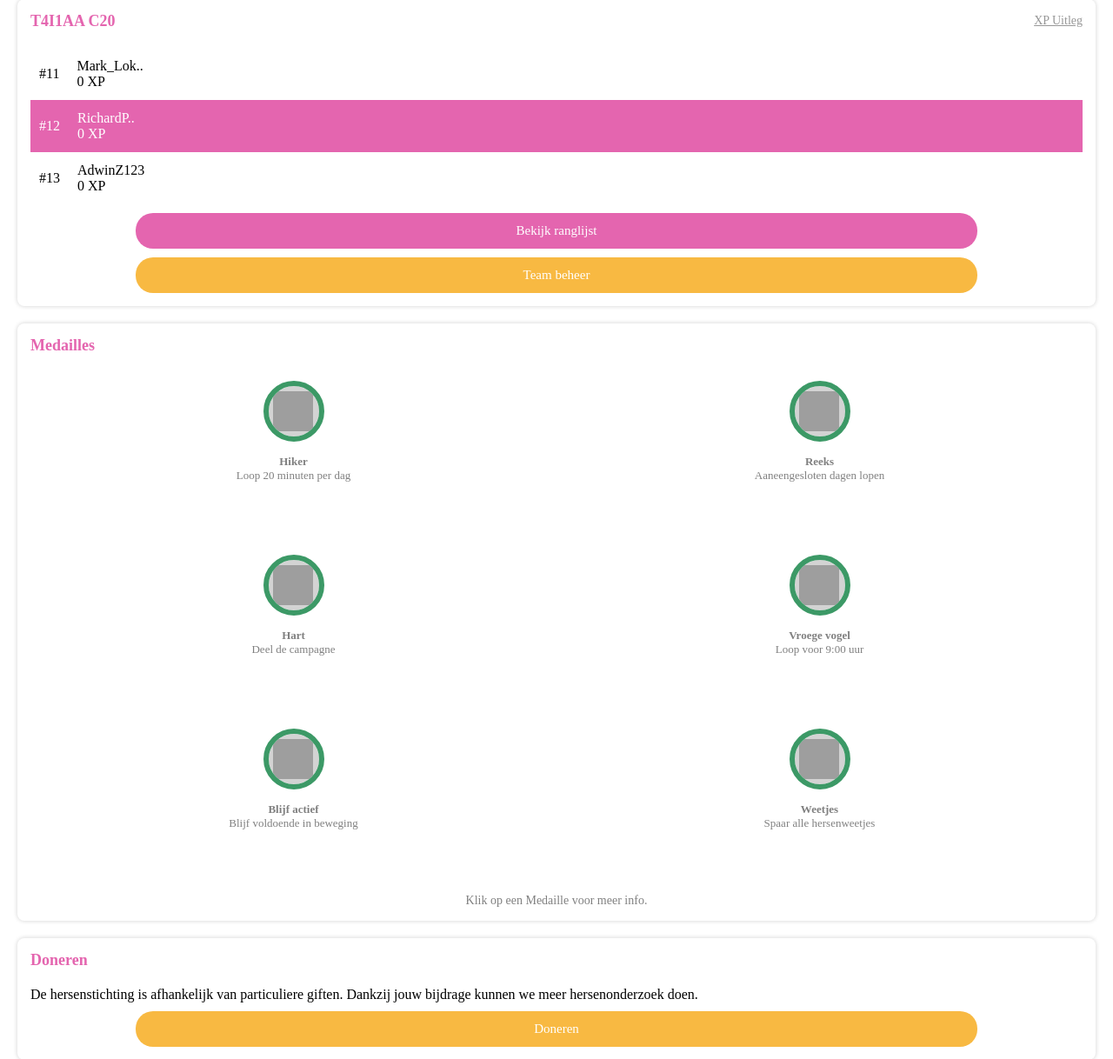
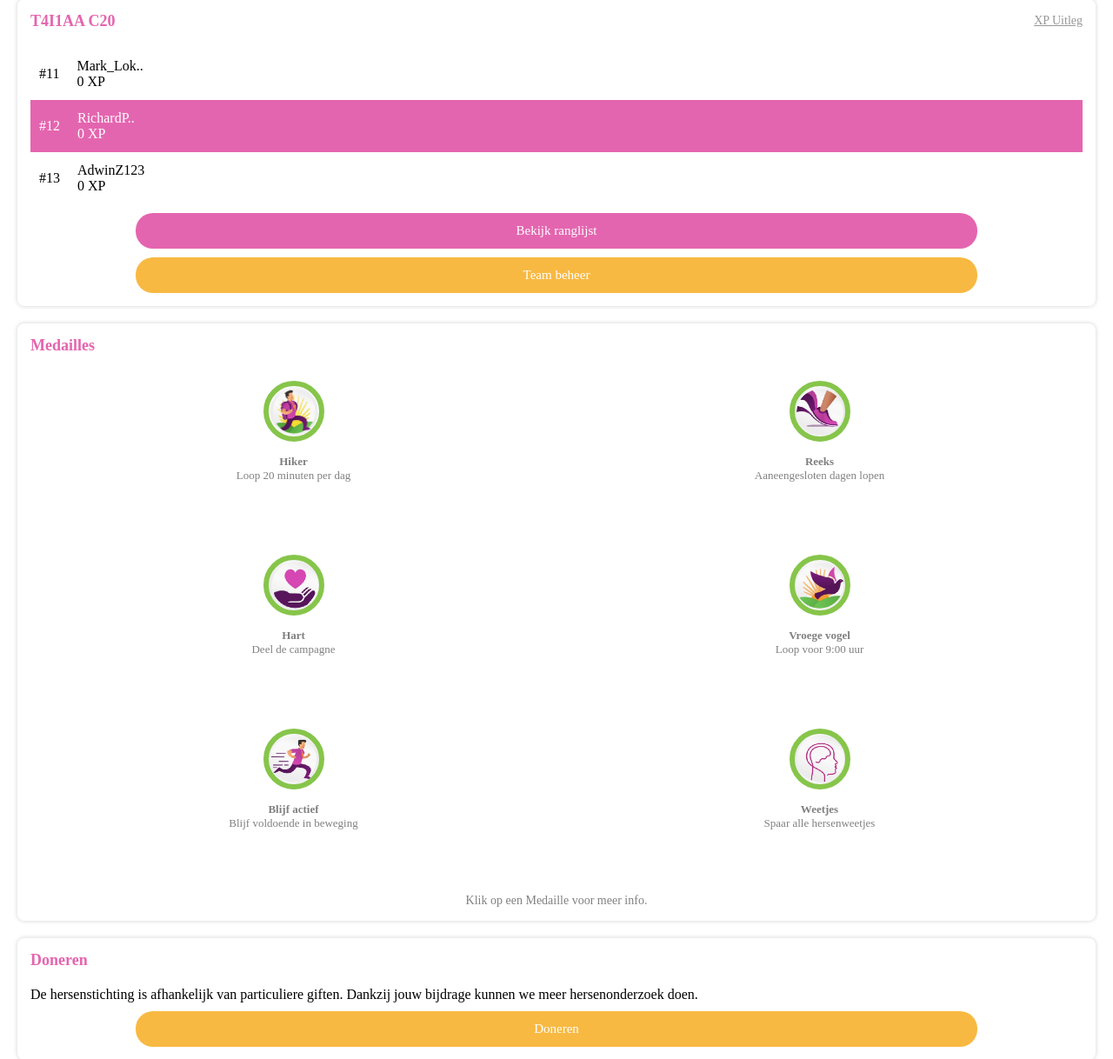
Before and after one commit to RichardPo/Hoornbeeck, a PHP site: page / in a window 1280 px wide. Shown: the part 424-1642 px from the top of the page at 87% size. Run offline with PHP 8.4, Linux system fonts and the light colour scheme; grey boxes are pictures that could not be loaded.

Commit message:
Add ommetje.php and replace medal icons

```diff
--- a/PRGF/Periode 3/Ommetje/index.php
+++ b/PRGF/Periode 3/Ommetje/index.php
@@ -64,54 +64,54 @@
                     <div class="block-main">
                         <div class="medaille" id="Hiker">
                             <div class="medal">
-                                <div class="icon" style="background-image: url(https://www.svgrepo.com/show/251868/hiker-walk.svg);"></div>
+                                <div class="icon" style="background-image: url(src/pictures/Hiker.png);"></div>
                                 <svg class="progress-ring" width="100%" height="100%">
-                                    <circle class="progress-ring__circle" stroke="#3c9966" stroke-width="6" fill="transparent" r="calc(50% - 3px)" cx="50%" cy="50%"/>
+                                    <circle class="progress-ring__circle" stroke="#86c54a" stroke-width="6" fill="transparent" r="calc(50% - 3px)" cx="50%" cy="50%"/>
                                 </svg>
                             </div>
                             <div class="medaille-text"><b>Hiker</b><br>Loop 20 minuten per dag</div>
                         </div>
                         <div class="medaille" id="Reeks">
                             <div class="medal">
-                                <div class="icon" style="background-image: url(https://cdn1.iconfinder.com/data/icons/unigrid-phantom-culture/60/009_021_foot_walk_allowed_shoe-512.png);"></div>
+                                <div class="icon" style="background-image: url(src/pictures/Reeks.png);"></div>
                                 <svg class="progress-ring" width="100%" height="100%">
-                                    <circle class="progress-ring__circle" stroke="#3c9966" stroke-width="6" fill="transparent" r="calc(50% - 3px)" cx="50%" cy="50%"/>
+                                    <circle class="progress-ring__circle" stroke="#86c54a" stroke-width="6" fill="transparent" r="calc(50% - 3px)" cx="50%" cy="50%"/>
                                 </svg>
                             </div>
                             <div class="medaille-text"><b>Reeks</b><br>Aaneengesloten dagen lopen</div>
                         </div>
                         <div class="medaille" id="Hart">
                             <div class="medal">
-                                <div class="icon" style="background-image: url(https://purepng.com/public/uploads/large/heart-icon-y1k.png);"></div>
+                                <div class="icon" style="background-image: url(src/pictures/Hart.png);"></div>
                                 <svg class="progress-ring" width="100%" height="100%">
-                                    <circle class="progress-ring__circle" stroke="#3c9966" stroke-width="6" fill="transparent" r="calc(50% - 3px)" cx="50%" cy="50%"/>
+                                    <circle class="progress-ring__circle" stroke="#86c54a" stroke-width="6" fill="transparent" r="calc(50% - 3px)" cx="50%" cy="50%"/>
                                 </svg>
                             </div>
                             <div class="medaille-text"><b>Hart</b><br>Deel de campagne</div>
                         </div>
                         <div class="medaille" id="VroegeVogel">
                             <div class="medal">
-                                <div class="icon" style="background-image: url(https://www.pngkey.com/png/full/251-2518897_clip-art-flying-bird-transparent-background-dove-clipart.png);"></div>
+                                <div class="icon" style="background-image: url(src/pictures/VroegeVogel.png);"></div>
                                 <svg class="progress-ring" width="100%" height="100%">
-                                    <circle class="progress-ring__circle" stroke="#3c9966" stroke-width="6" fill="transparent" r="calc(50% - 3px)" cx="50%" cy="50%"/>
+                                    <circle class="progress-ring__circle" stroke="#86c54a" stroke-width="6" fill="transparent" r="calc(50% - 3px)" cx="50%" cy="50%"/>
                                 </svg>
                             </div>
                             <div class="medaille-text"><b>Vroege vogel</b><br>Loop voor 9:00 uur</div>
                         </div>
                         <div class="medaille" id="BlijfActief">
                             <div class="medal">
-                                <div class="icon" style="background-image: url(https://upload.wikimedia.org/wikipedia/commons/f/fa/Run_icon.png);"></div>
+                                <div class="icon" style="background-image: url(src/pictures/BlijfActief.png);"></div>
                                 <svg class="progress-ring" width="100%" height="100%">
-                                    <circle class="progress-ring__circle" stroke="#3c9966" stroke-width="6" fill="transparent" r="calc(50% - 3px)" cx="50%" cy="50%"/>
+                                    <circle class="progress-ring__circle" stroke="#86c54a" stroke-width="6" fill="transparent" r="calc(50% - 3px)" cx="50%" cy="50%"/>
                                 </svg>
                             </div>
                             <div class="medaille-text"><b>Blijf actief</b><br>Blijf voldoende in beweging</div>
                         </div>
                         <div class="medaille" id="Weetjes">
                             <div class="medal">
-                                <div class="icon" style="background-image: url(https://iconfair.com/wp-content/uploads/2020/08/1-55.png);"></div>
+                                <div class="icon" style="background-image: url(src/pictures/Weetjes.png);"></div>
                                 <svg class="progress-ring" width="100%" height="100%">
-                                    <circle class="progress-ring__circle" stroke="#3c9966" stroke-width="6" fill="transparent" r="calc(50% - 3px)" cx="50%" cy="50%"/>
+                                    <circle class="progress-ring__circle" stroke="#86c54a" stroke-width="6" fill="transparent" r="calc(50% - 3px)" cx="50%" cy="50%"/>
                                 </svg>
                             </div>
                             <div class="medaille-text"><b>Weetjes</b><br>Spaar alle hersenweetjes</div>
--- a/PRGF/Periode 3/Ommetje/ommetje.php
+++ b/PRGF/Periode 3/Ommetje/ommetje.php
@@ -35,6 +35,6 @@
             </div>
         </div>
 
-        <script src="src/js/counter.js"></script>
+        <script src="src/js/counter.js?time=<?= time(); ?>"></script>
     </body>
 </html>
--- a/PRGF/Periode 3/Ommetje/src/css/style.css
+++ b/PRGF/Periode 3/Ommetje/src/css/style.css
@@ -245,7 +245,7 @@ footer {
 .icon {
     background-color: lightgrey;
     background-position: center;
-    background-size: 80%80%;
+    background-size: 100%100%;
     background-repeat: no-repeat;
     width: calc(100% - 12px);
     height: calc(100% - 12px);
@@ -318,7 +318,7 @@ footer {
     width: 50px;
     height: 50px;
     border-radius: 100%;
-    background-size: 80%80%;
+    background-size: 100%100%;
     background-position: center;
     background-repeat: no-repeat;
     background-color: lightgrey;
@@ -366,3 +366,7 @@ footer {
     border-radius: 100%;
     font-size: 30px;
 }
+
+.hoi {
+    color: #86c54a;
+}
--- a/PRGF/Periode 3/Ommetje/src/js/counter.js
+++ b/PRGF/Periode 3/Ommetje/src/js/counter.js
@@ -13,4 +13,5 @@ var interv = setInterval(Count, 1000);
 
 function StopOmmetje() {
     clearInterval(interv);
+    location.href = "index.php";
 }
--- a/PRGF/Periode 3/Ommetje/src/js/progress.js
+++ b/PRGF/Periode 3/Ommetje/src/js/progress.js
@@ -3,37 +3,37 @@ var medalInfo = {
         title: "De Hiker medaille",
         desc: "Loop dagelijks minimaal 20 minuten. Je krijgt hier per dag 5 XP punten voor. Voor je tweede Ommetje van de dag krijg je 1 extra punt.",
         levels: [4, 15, 35, 55, 75, 100, 200, 300, 400],
-        icon: "https://www.svgrepo.com/show/251868/hiker-walk.svg"
+        icon: "src/pictures/Hiker.png"
     },
     Reeks: {
         title: "De Reeks medaille",
         desc: "Je reeks bestaat uit het aantal aaneengesloten dagen dat je een Ommetje maakt. Je krijgt hier per dag 3 XP punten voor.",
         levels: [5, 15, 25, 40, 60, 85, 190, 275, 360],
-        icon: "https://cdn1.iconfinder.com/data/icons/unigrid-phantom-culture/60/009_021_foot_walk_allowed_shoe-512.png"
+        icon: "src/pictures/Reeks.png"
     },
     Hart: {
         title: "De Hart medaille",
         desc: "Na ieder gelopen Ommetje kun je de campagne delen met je vrienden. Deel je de campagne succesvol via Whatsapp, Facebook, Twitter of LinkedIn dan verdien je 2 XP punten op je Hart medaille. Je krijgt hier per dag maximaal drie keer 2 XP Punten voor.",
         levels: [3, 10, 20, 60, 90, 120, 200, 300, 400],
-        icon: "https://purepng.com/public/uploads/large/heart-icon-y1k.png"
+        icon: "src/pictures/Hart.png"
     },
     VroegeVogel: {
         title: "De Vroege vogel medaille",
         desc: "Start de dag goed en loop je Ommetje voor 9:00 uur 's octhends voor deze medaille. Je krijgt hier per dag 3 XP punten voor.",
         levels: [3, 10, 25, 40, 60, 90, 200, 300, 400],
-        icon: "https://www.pngkey.com/png/full/251-2518897_clip-art-flying-bird-transparent-background-dove-clipart.png"
+        icon: "src/pictures/VroegeVogel.png"
     },
     BlijfActief: {
         title: "De Blijf actief medaille",
         desc: "Als Ommetje jouw locatie mag volgen, dan wordt er bijgehouden of je actief hebt gewandeld. Loop in één Ommetje een afstand van minimaal 750 meter. Hiermee verdien je 4 XP per dag voor. Voor de beste werking is het noodzakelijk je Locatie herkenning op Altijd te zetten. Daarmee houden we ook coördinaten bij zodat we een Routekaartje van je Ommetje kunnen laten zien.",
         levels: [3, 10, 25, 40, 70, 100, 225, 325, 425],
-        icon: "https://upload.wikimedia.org/wikipedia/commons/f/fa/Run_icon.png"
+        icon: "src/pictures/BlijfActief.png"
     },
     Weetjes: {
         title: "De Weetjes medaille",
         desc: "Na ieder gelopen Ommetje ontvang je een willekeurig Hersenweetje van Erik Schrerder. Net zoals met flippo's, krijg je soms een dubbele. Verzamel ze allemaal om de medaille te behalen. Druk op de knop 'Bekijk jouw weetjes' om te zien welke je al hebt verzameld.<br><div class='popupButton center'><button>Bekijk jouw Weetjes</button></div>",
         levels: [3, 10, 25, 40, 70, 100, 225, 325, 425],
-        icon: "https://iconfair.com/wp-content/uploads/2020/08/1-55.png"
+        icon: "src/pictures/Weetjes.png"
     }
 }
 
```
Also changed, not shown: PRGF/Periode 3/Ommetje/src/pictures/BlijfActief.png (added), PRGF/Periode 3/Ommetje/src/pictures/Hart.png (added), PRGF/Periode 3/Ommetje/src/pictures/Hiker.png (added), PRGF/Periode 3/Ommetje/src/pictures/Reeks.png (added), PRGF/Periode 3/Ommetje/src/pictures/VroegeVogel.png (added), PRGF/Periode 3/Ommetje/src/pictures/Weetjes.png (added).
